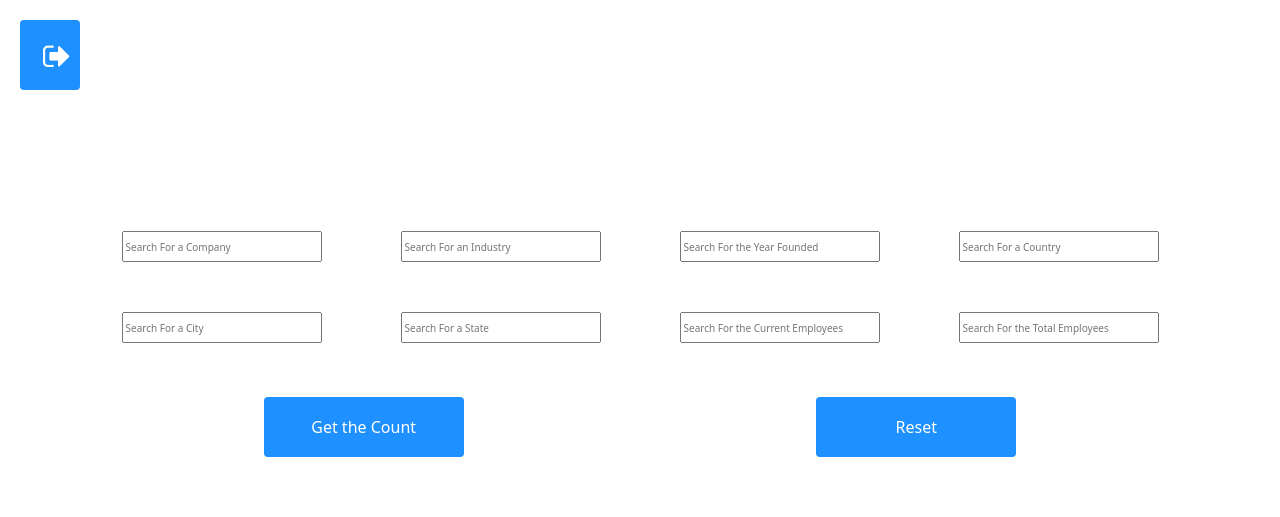
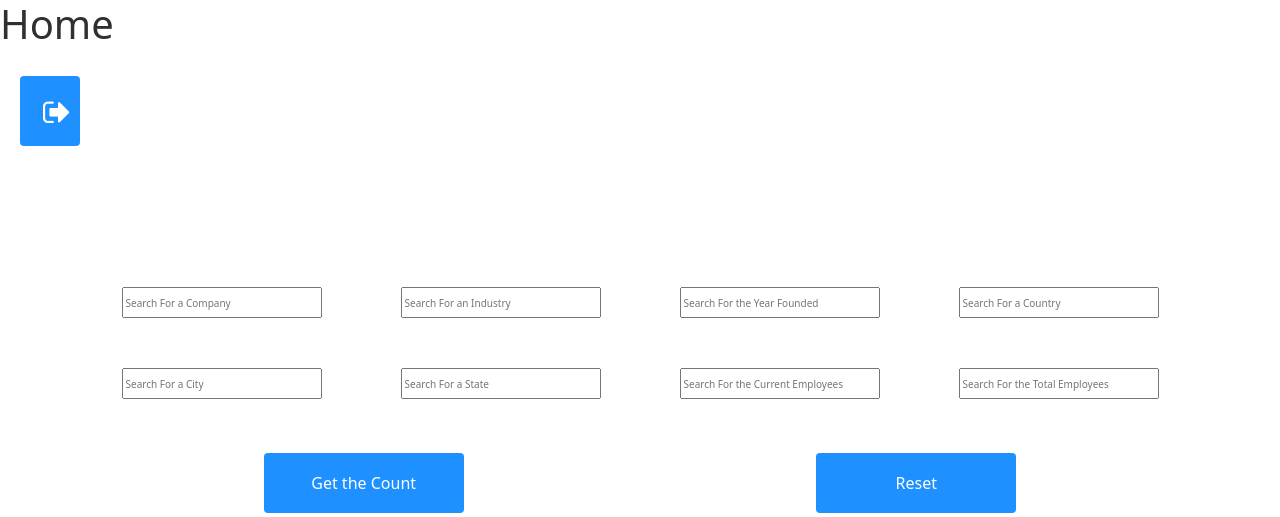
Before and after one commit to AbhiAva/catalyst-count, a Django app: template catalyst_count/templates/index.html in a window 1280 px wide. Shown: the top 517 px of the page. Run offline with Django 3.2, Linux system fonts and the light colour scheme; the template is opened without the code that fills it, so the values that code supplies are empty.

Commit message:
Update index.html

```diff
--- a/catalyst_count/templates/index.html
+++ b/catalyst_count/templates/index.html
@@ -65,6 +65,7 @@
     </style>
 
   </head>
+  <h1>Home</h1>
   <body>
     {% extends "account/base.html" %}
 
```
